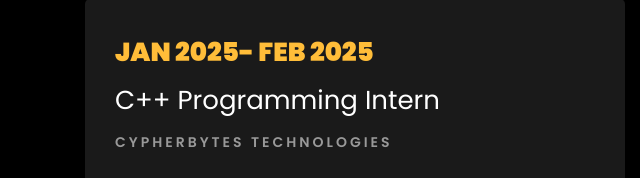
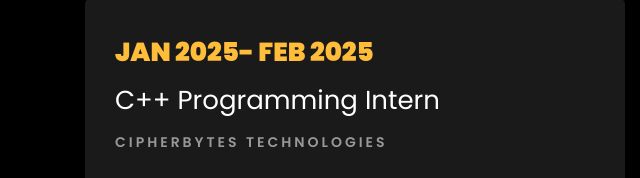
Before and after one commit to 06Priya-s/portfolio, a plain HTML site: page index.html in a window 1280 px wide. Shown: the part 2020-2198 px from the top of the page, 0-640 px from the left. Drawn offline with Linux system fonts and the light colour scheme; files whose address does not match are found by name.

Commit message:
1Update index.html

```diff
--- a/index.html
+++ b/index.html
@@ -360,7 +360,7 @@
 					<div class="resume-wrap ftco-animate">
 						<span class="date">JAN 2025- FEB 2025</span>
 						<h2>C++ Programming Intern</h2>
-						<span class="position">CypherBytes Technologies</span>
+						<span class="position">CipherBytes Technologies</span>
 						<p class="mt-4">
 							CipherByte is a dynamic company dedicated to bridging the gap between classroom learning and professional expertise by offering exceptional internship opportunities to students.
 							It  is an IT services company that focuses on providing fast and reliable services, particularly internship opportunities for students worldwide
```
